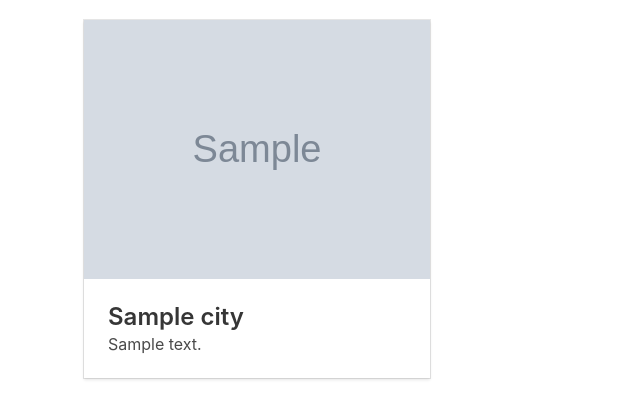
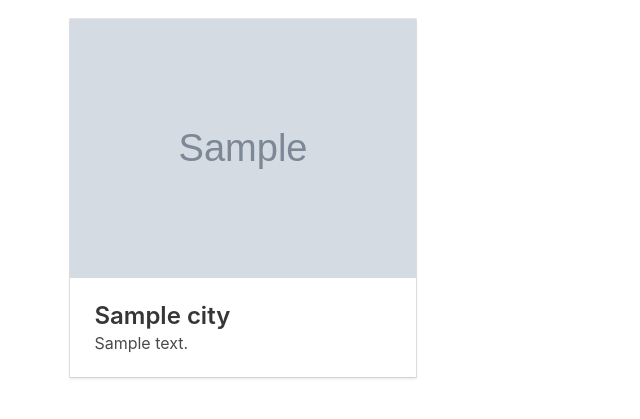
Before and after one commit to CityISO/main, a Django app: page /cities/ in a window 1280 px wide. Shown: the part 52-471 px from the top of the page, without its empty margins (0-640 px from the left). Run offline with Django 3.2, Linux system fonts and the light colour scheme; tables that the repository leaves empty hold one stand-in row (values such as "Sample post"); grey boxes marked "Sample" are stand-in pictures; parts of the project's set-up code (start-up, migrations or seed data) failed here and were passed over.

Commit message:
+ margin (rem)

```diff
--- a/templates/cities/all_cities.html
+++ b/templates/cities/all_cities.html
@@ -3,10 +3,10 @@
 {% load static %}
 
 {% block content %}
-    <div class="container is-flex-desktop" style="max-width: 100%; flex-wrap: wrap;">
+    <div class="container is-flex-desktop" style="max-width: 100%; flex-wrap: wrap; margin-top: 1rem">
 
     {% for city in cities %}
-        <a class="card" style="width: 30%; margin: 20px;" href="{% url 'cities:get-city-by-id' city.id %}">
+        <a class="card" style="width: 30%; margin: 0.2rem 0.4rem" href="{% url 'cities:get-city-by-id' city.id %}">
 
             <div class="card-image">
                 <figure class="image is-4by3">
```
